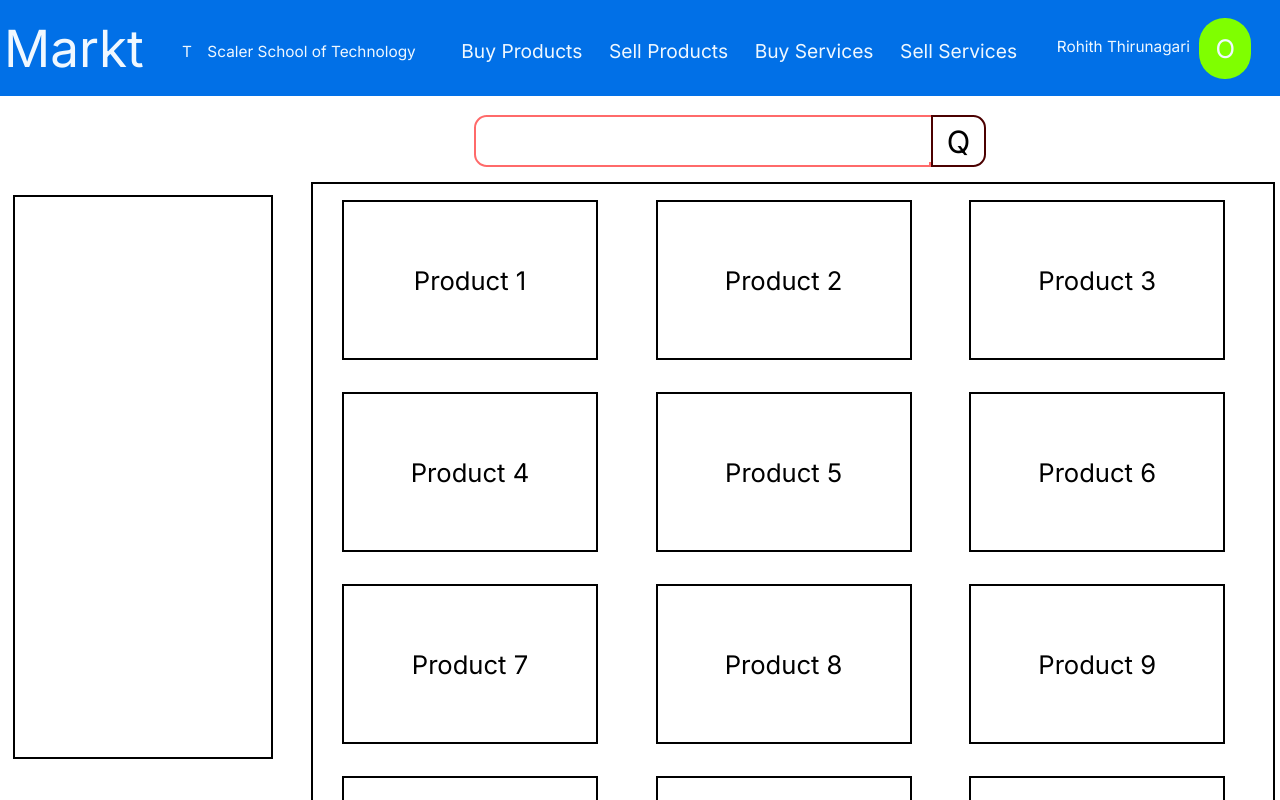
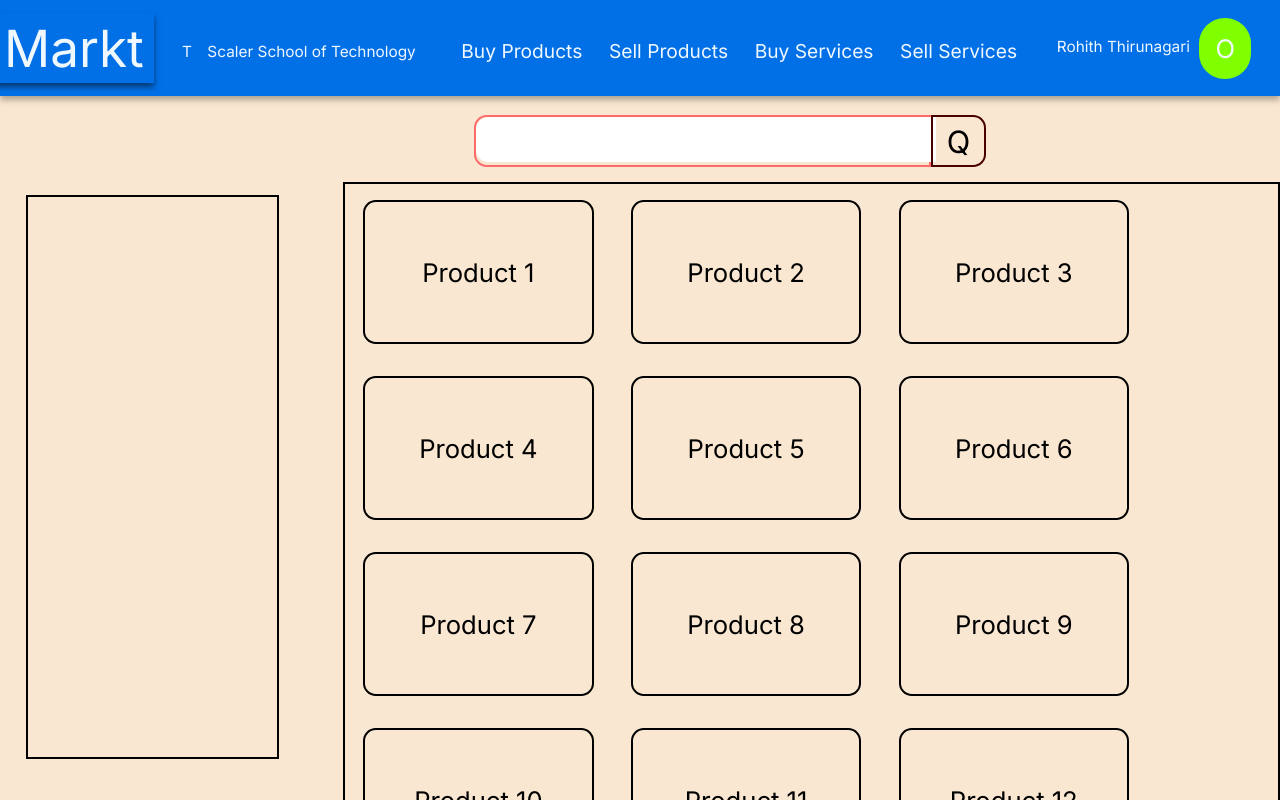
Before and after one commit to Markt-2024/Markt, a Next.js app: page / in a window 1280 px wide. Shown: the top 800 px of the page. Built offline with nearby package versions, Linux system fonts and the light colour scheme.

Commit message:
cleaned code

```diff
--- a/src/app/components/Filters/Filters.css
+++ b/src/app/components/Filters/Filters.css
@@ -5,4 +5,5 @@
     margin: 1%;
     position:sticky;
     top: 5vh;
+    margin-left: 2vw;
  }
--- a/src/app/components/Navbar/Navbar.css
+++ b/src/app/components/Navbar/Navbar.css
@@ -7,6 +7,7 @@
   /* box-sizing: border-box; */
   max-height: 11vw;
   background-color: rgb(1, 112, 231);
+  box-shadow: 0px 4px 6px rgba(0, 0, 0, 0.3);
 }
 p{
     color: aliceblue;
@@ -41,6 +42,17 @@ p{
   margin: 1%;
   margin-left: 1.5%;
   font-size: 4vw;
+}
+
+.logo p{
+  padding: .3vw;
+  padding-left: .8vw;
+  padding-right: .8vw;
+  box-shadow: 0px 4px 6px rgba(0, 0, 0, 0.5);
+}
+
+.logo p:hover{
+  cursor: pointer;
 }
 
 .location {
--- a/src/app/components/ProductsView/ProductsView.css
+++ b/src/app/components/ProductsView/ProductsView.css
@@ -1,8 +1,8 @@
 .ProductsView {
-    height: 1000vh;
+    height: auto;
     width: 75vw;
     border: 2px solid black;
-    margin-left: 2vw;
+    margin-left: 4vw;
     display: flex;
     flex-wrap: wrap;
     align-content: flex-start;
@@ -13,9 +13,12 @@
     justify-content: center;
     align-items: center;
     font-size: 2vw;
-    height: 20vh;
-    width: 20vw;
+    height: 18vh;
+    width: 18vw;
     border: 2px solid black;
     box-sizing: border-box;
-    margin: 2vh 3%;
+    margin: 2vh 2%;
+    border-radius: 1vw;
+    max-width: 40vh;
+    max-height: 20vw;
   }
--- a/src/app/components/SearchBar/SearchBar.css
+++ b/src/app/components/SearchBar/SearchBar.css
@@ -33,9 +33,9 @@ input{
     width: 99%;
     border-radius: 1vw 0 0 1vw;
     border: none;
-    font-size: 1.5vw;
+    font-size: calc(1.3vw + 1.3vh);
     padding-left: 2%;
-}
+}Are
 
 input:focus{
     border: none;
--- a/src/app/globals.css
+++ b/src/app/globals.css
@@ -3,6 +3,7 @@ body{
   flex-direction: column;
   padding: 0%;
   margin: 0%;
+  background-color: rgb(249, 231, 209);
 }
 .content{
   display: flex;
```
